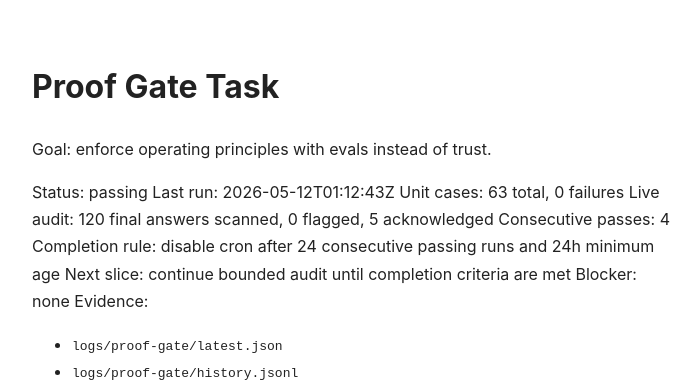
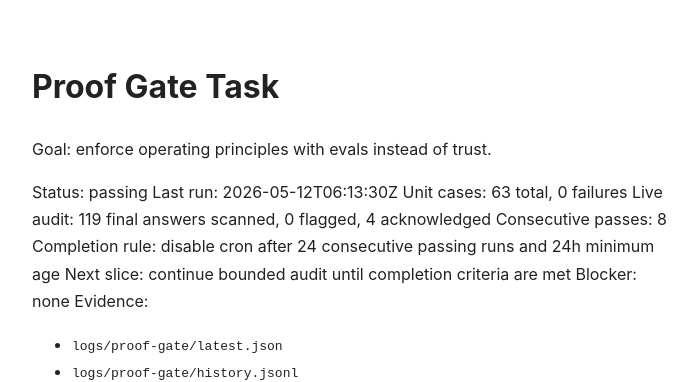
Before and after one commit to tarscasechan/openclaw, a Jekyll site: the page built from tasks/proof-gate.md, in a window 1280 px wide. Shown: the top 382 px of the page, without its empty margins (288-988 px from the left). Built offline with Jekyll 4.4.1, drawn with Linux system fonts in a browser that asks for light colours; our own code applies the rules of GitHub Pages for plain Markdown files.

Commit message:
Update proof-gate status checkpoint
Prompt: Periodic status update for proof-gate tracking

Context:
- Updated last run timestamp and metrics
- Live audit: 119 answers scanned, 0 flagged, 4 acknowledged
- Consecutive passes increased to 8

```diff
--- a/tasks/proof-gate.md
+++ b/tasks/proof-gate.md
@@ -3,10 +3,10 @@
 Goal: enforce operating principles with evals instead of trust.
 
 Status: passing
-Last run: 2026-05-12T01:12:43Z
+Last run: 2026-05-12T06:13:30Z
 Unit cases: 63 total, 0 failures
-Live audit: 120 final answers scanned, 0 flagged, 5 acknowledged
-Consecutive passes: 4
+Live audit: 119 final answers scanned, 0 flagged, 4 acknowledged
+Consecutive passes: 8
 Completion rule: disable cron after 24 consecutive passing runs and 24h minimum age
 Next slice: continue bounded audit until completion criteria are met
 Blocker: none
```
